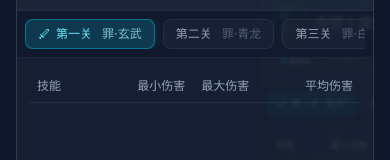
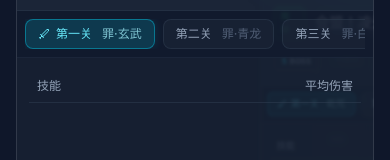
Before and after one commit to myonlystarWang/new_zx_calc, a React app in the folder web_app/: page / in a window 390 px wide. Shown: the part 2715-2875 px from the top of the page. Built offline with nearby package versions, Linux system fonts and the light colour scheme; the HTML template or start-up script is replaced by a standard one.

Commit message:
修改移动端副本卡片响应式处理

```diff
--- a/web_app/src/components/business/DungeonDetail.tsx
+++ b/web_app/src/components/business/DungeonDetail.tsx
@@ -213,8 +213,8 @@ export const DungeonDetail: React.FC<DungeonDetailProps> = ({
                                         <thead>
                                             <tr className="border-b border-slate-700/50">
                                                 <th className="text-left py-2 px-2 text-slate-400 font-medium text-xs whitespace-nowrap w-1/3">技能</th>
-                                                <th className="text-right py-2 px-2 text-slate-400 font-medium text-xs whitespace-nowrap">最小伤害</th>
-                                                <th className="text-right py-2 px-2 text-slate-400 font-medium text-xs whitespace-nowrap">最大伤害</th>
+                                                <th className="hidden md:table-cell text-right py-2 px-2 text-slate-400 font-medium text-xs whitespace-nowrap">最小伤害</th>
+                                                <th className="hidden md:table-cell text-right py-2 px-2 text-slate-400 font-medium text-xs whitespace-nowrap">最大伤害</th>
                                                 <th className="text-right py-2 px-2 text-slate-400 font-medium text-xs whitespace-nowrap w-1/3">平均伤害</th>
                                             </tr>
                                         </thead>
@@ -225,12 +225,17 @@ export const DungeonDetail: React.FC<DungeonDetailProps> = ({
                                                 return (
                                                     <tr key={skill.SkillID} className="hover:bg-slate-800/30 transition-colors group relative">
                                                         <td className="py-3 px-2 text-slate-200 font-medium relative z-10 whitespace-nowrap">
-                                                            {skill.SkillName}
+                                                            <div>{skill.SkillName}</div>
+                                                            <div className="md:hidden text-[10px] text-slate-500 mt-0.5 font-mono flex items-center gap-1">
+                                                                <span className="text-cyan-500/70">{formatDamage(dmg.minFinalDamage, false)}</span>
+                                                                <span className="text-slate-600">/</span>
+                                                                <span className="text-purple-500/70">{formatDamage(dmg.maxFinalDamage)}</span>
+                                                            </div>
                                                         </td>
-                                                        <td className="py-3 px-2 text-right text-cyan-300 font-mono text-sm font-medium relative z-10 whitespace-nowrap">
+                                                        <td className="hidden md:table-cell py-3 px-2 text-right text-cyan-300 font-mono text-sm font-medium relative z-10 whitespace-nowrap">
                                                             {formatDamage(dmg.minFinalDamage)}
                                                         </td>
-                                                        <td className="py-3 px-2 text-right text-purple-300 font-mono text-sm font-medium relative z-10 whitespace-nowrap">
+                                                        <td className="hidden md:table-cell py-3 px-2 text-right text-purple-300 font-mono text-sm font-medium relative z-10 whitespace-nowrap">
                                                             {formatDamage(dmg.maxFinalDamage)}
                                                         </td>
                                                         <td className="py-3 px-2 text-right relative">
```
